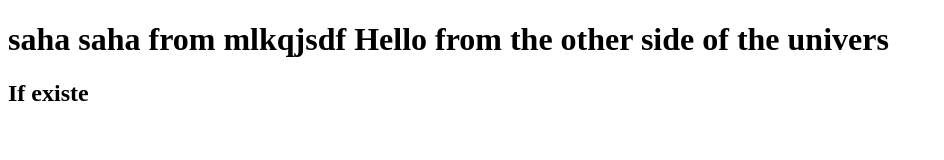
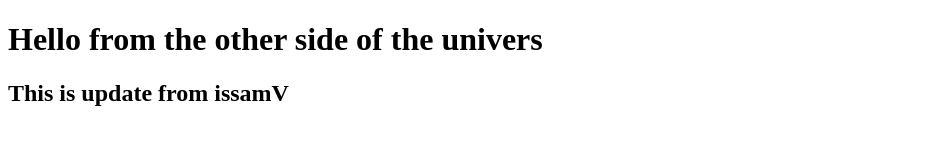
Before and after one commit to MiraAbderrahmen/MyProject-, a plain HTML site: page index.html in a window 1280 px wide. Shown: the whole page, without its empty margins (0-944 px from the left). Drawn offline with Linux system fonts and the light colour scheme.

Commit message:
this is a new update

```diff
--- a/index.html
+++ b/index.html
@@ -6,8 +6,8 @@
     <title>Document</title>
 </head>
 <body>
-    <h1>saha saha from mlkqjsdf Hello from the other side of the univers </h1>
-    <h2>If existe</h2>
+    <h1> Hello from the other side of the univers </h1>
+    <h2>This is update from issamV</h2>
     <script src="app.js"></script>
 </body>
 </html>
```
